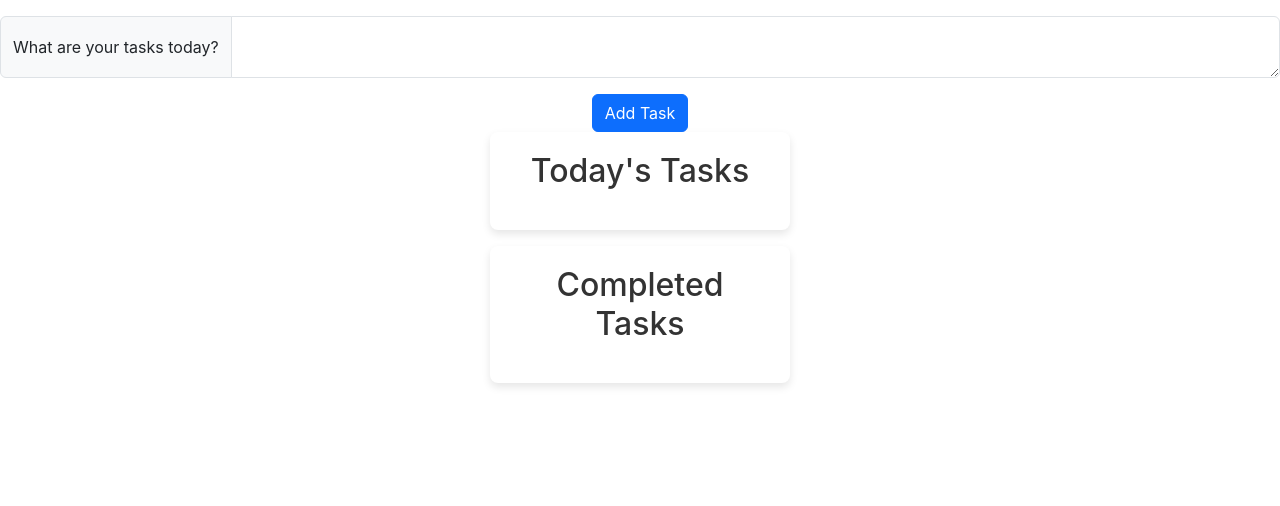
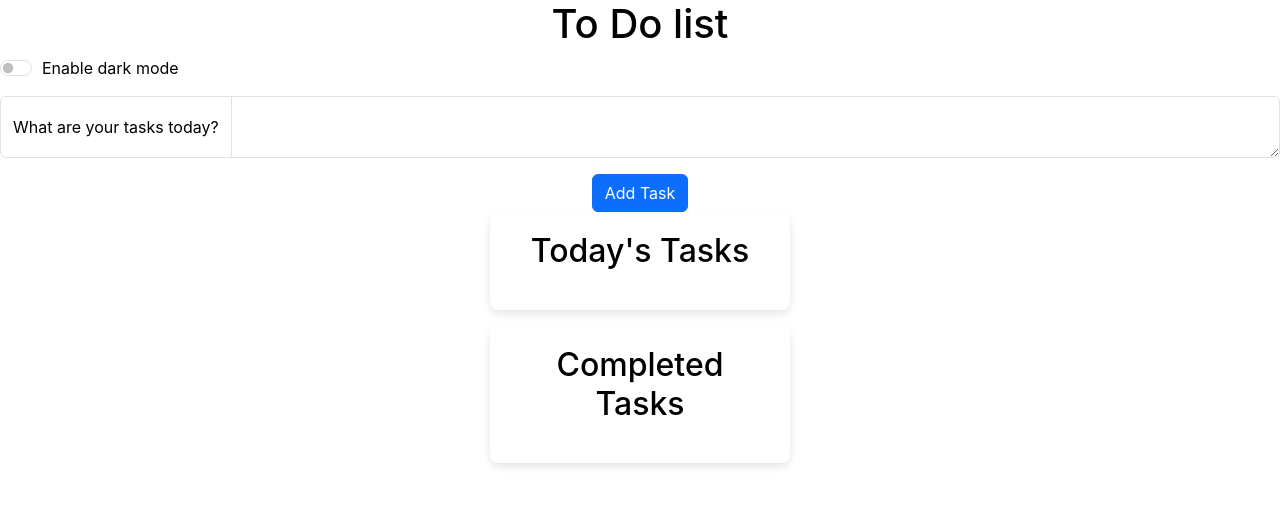
Before and after one commit to ankurvedpathak/todoApp, a React (Create React App) app: page / in a window 1280 px wide. Shown: the top 506 px of the page. Built offline with nearby package versions, Linux system fonts and the light colour scheme.

Commit message:
Changelog
1. Added dark mode toggle

```diff
--- a/src/App.css
+++ b/src/App.css
@@ -1,5 +1,7 @@
 .App {
   text-align: center;
+  width: 100%;
+  margin: auto;
 }
 
 .App-logo {
--- a/src/App.js
+++ b/src/App.js
@@ -1,9 +1,55 @@
 import './App.css';
 import TextBox from './components/TextBox';
+import React, { useState } from 'react'
 
 function App() {
+
+  // Dark Mode color configurations
+  // -----------------------------------------------------------------
+  // Specify the background and text color for darkmode and light Mode
+  // -----------------------------------------------------------------
+    const darkModeBackgroundColor = '#012154';
+    const darkModeTextColor = '#ffffff';
+    const lightModeBackgroundColor = '#ffffff';
+    const lighModeTextColor = '#000000';
+    const darkModeButtonText = 'Enable light mode';
+    const lightModeButtonText = 'Enable dark mode';
+  //------------------------------------------------------------------
+
+  // Initial state for dark/light mode
+  const [darkMode, setDarkMode] = useState({
+    color: lighModeTextColor,
+    backgroundColor: lightModeBackgroundColor
+  });
+
+  const [darkModeText, setDarkModeText] = useState(lightModeButtonText);
+
+  // To toggle darkmode
+  const toggleDarkMode = () => {
+    if (darkMode.color === darkModeTextColor) {
+      setDarkMode({
+        color: lighModeTextColor,
+        backgroundColor: lightModeBackgroundColor
+      })
+      setDarkModeText(lightModeButtonText);
+    } else {
+      setDarkMode({
+        color: darkModeTextColor,
+        backgroundColor: darkModeBackgroundColor
+      })
+      setDarkModeText(darkModeButtonText);
+    }
+  }
+
+
   return (
-    <div className="App">
+    <div className="App" style={darkMode}>
+      <h1>To Do list</h1>
+      <div class="form-check form-switch" style={{position: 'relative', textAlign: 'left'}}>
+        <input className="form-check-input" onClick={toggleDarkMode} type="checkbox" role="switch" id="flexSwitchCheckDefault"/>
+        <label>{darkModeText}</label>
+      </div>
+
       <TextBox
         taskCreated={"Great, a new task has been created for you."}
         taskWarning={"Uh Oh! The task you are creating is empty. Please try to enter some text :)"}
@@ -12,6 +58,7 @@ function App() {
         warning={"warning"}
         noNewTasks={"Looks like currently you don't have any news tasks. Start by entering a new task and click Submit"}
         noCompletedTasks={"You have not completed any tasks yet :("}
+        style={darkMode}
       />
     </div>
   );
--- a/src/components/CompletedTasks.js
+++ b/src/components/CompletedTasks.js
@@ -2,14 +2,18 @@ import React from 'react';
 import '../css/CompletedTasks.css';
 
 export default function CompletedTasks(props) {
+    const {
+        completedTasks,
+        style
+    } = props;
     return (
         <div>
             <div>
-                <div className="container">
-                    <h2>Completed Tasks</h2>
+                <div className="container" style={style}>
+                    <h2 style={style}>Completed Tasks</h2>
                     <ul>
                         {props.completedTasks.map((item, index) => (
-                            <li key={index}>
+                            <li style={style} key={index}>
                                 {item}
                             </li>
                         ))}
--- a/src/components/TaskList.js
+++ b/src/components/TaskList.js
@@ -8,7 +8,8 @@ export default function TaskList(props) {
     tasks,
     removeTask,
     noNewTasks,
-    noCompletedTasks
+    noCompletedTasks ,
+    style
   } = props;
 
   const [completedTasks, setCompletedTasks] = useState([]);
@@ -22,19 +23,19 @@ export default function TaskList(props) {
   }
   return (
     <div>
-      <div className="container">
-        <h2>Today's Tasks</h2>
+      <div className="container" style={style}>
+        <h2 style={style}>Today's Tasks</h2>
         <ul>
           {tasks && tasks.map((item, index) => (
-            <li key={index} id={index}>
-              <input type="checkbox" key={index} id={index} onChange={taskDoneFunction} />
-              <label htmlFor={index}>{item}</label>
+            <li style={style} key={index} id={index}>
+              <input type="checkbox" style={style} key={index} id={index} onChange={taskDoneFunction} />
+              <label style={style} htmlFor={index}>{item}</label>
             </li>
           ))}
         </ul>
       </div>
       <div className="my-3">
-        <CompletedTasks completedTasks={completedTasks} />
+        <CompletedTasks completedTasks={completedTasks} style={style} />
       </div>
     </div>
   )
--- a/src/components/TextBox.js
+++ b/src/components/TextBox.js
@@ -10,21 +10,23 @@ export default function TextBox(props) {
         success,
         warning,
         noNewTasks,
-        noCompletedTasks
+        noCompletedTasks,
+        style
     } = props;
     const [text, setText] = useState("");
     const [taskList, setTaskList] = useState([]);
     const [bannerText, setBannerText] = useState(null);
+
 
     // Function to add a new task
     const onSubmit = () => {
         if (text) {
             console.log(text);
             setTaskList(prevList => [...prevList, text]);
-            showBanner(taskCreated,success);
+            showBanner(taskCreated, success);
             setText("");
         } else {
-            showBanner(taskWarning,warning);
+            showBanner(taskWarning, warning);
         }
     }
 
@@ -48,23 +50,24 @@ export default function TextBox(props) {
     const removeTask = (id) => {
         var numericId = parseInt(id);
         setTaskList(prevItems => prevItems.filter((value, key) => key !== numericId));
-        showBanner(taskCompleted,success);
+        showBanner(taskCompleted, success);
     }
 
     return (
         <>
-            <Banner bannerText={bannerText}/>
-            <div className="input-group my-3">
-                <span className="input-group-text">What are your tasks today?</span>
-                <textarea className="form-control" aria-label="With textarea"
+            <Banner bannerText={bannerText} />
+            <div className="input-group my-3" style={style}>
+                <span className="input-group-text" style={style}>What are your tasks today?</span>
+                <textarea className="form-control" style={style} aria-label="With textarea"
                     onChange={onChangeHandler} value={text}></textarea>
             </div>
-            <button type="button" className="btn btn-primary" onClick={onSubmit}>Add Task</button>
+            <button type="button" className="btn btn-primary mx-3" onClick={onSubmit}>Add Task</button>
             <TaskList
-            tasks={taskList}
-            noNewTasks={noNewTasks}
-            removeTask={removeTask}
-            noCompletedTasks={noCompletedTasks}/>
+                tasks={taskList}
+                noNewTasks={noNewTasks}
+                removeTask={removeTask}
+                noCompletedTasks={noCompletedTasks}
+                style={style} />
         </>
     )
 }
```
Lines whose indentation alone changed are shown as unchanged.
